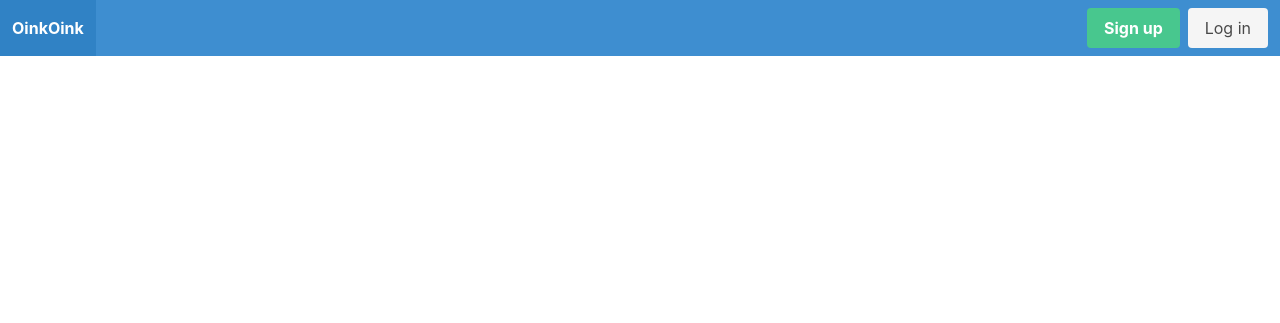
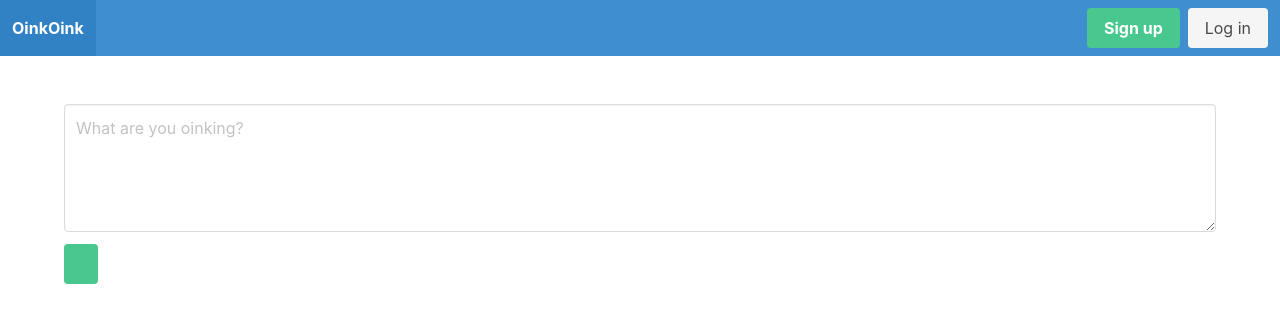
Before and after one commit to aysudeliahmetoglu/newTwitterClone, a Django app: template apps/feed/templates/feed/feed.html in a window 1280 px wide. Shown: the top 323 px of the page. Run offline with Django 3.2, Linux system fonts and the light colour scheme; the template is opened without the code that fills it, so the values that code supplies are empty; some libraries are stand-ins or nearby versions.

Commit message:
submit oink - oinking

```diff
--- a/apps/feed/templates/feed/feed.html
+++ b/apps/feed/templates/feed/feed.html
@@ -6,8 +6,22 @@
             <div class="column is-12">
                 <div class="wrapper-form">
                     <form v-on:submit.prevent="submitOink()">
-
+                        <div class="field">
+                            <div class="control">
+                                <textarea class="textarea" v-model="body" placeholder="What are you oinking?"></textarea>
+                            </div>
+                        </div>
+                        <div class="field">
+                            <div class="control">
+                                <button class="button is-success"></button>
+                            </div>
+                        </div>
                     </form>
+                </div>
+                <div class="wrapper-oinks">
+                    <div class="oink" v-for="oink in oinks">
+                        <p [[ oink.body ]]></p>
+                    </div>
                 </div>
             </div>
         </div>
```
